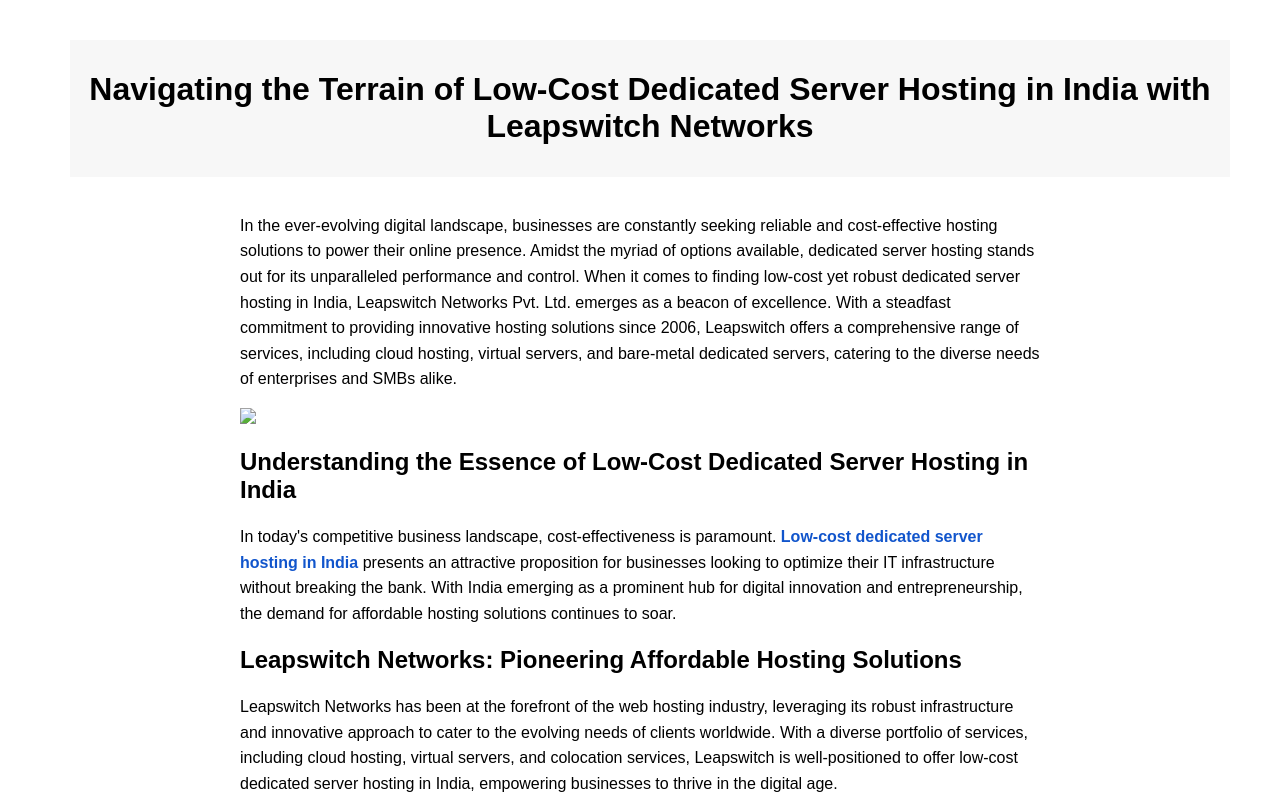
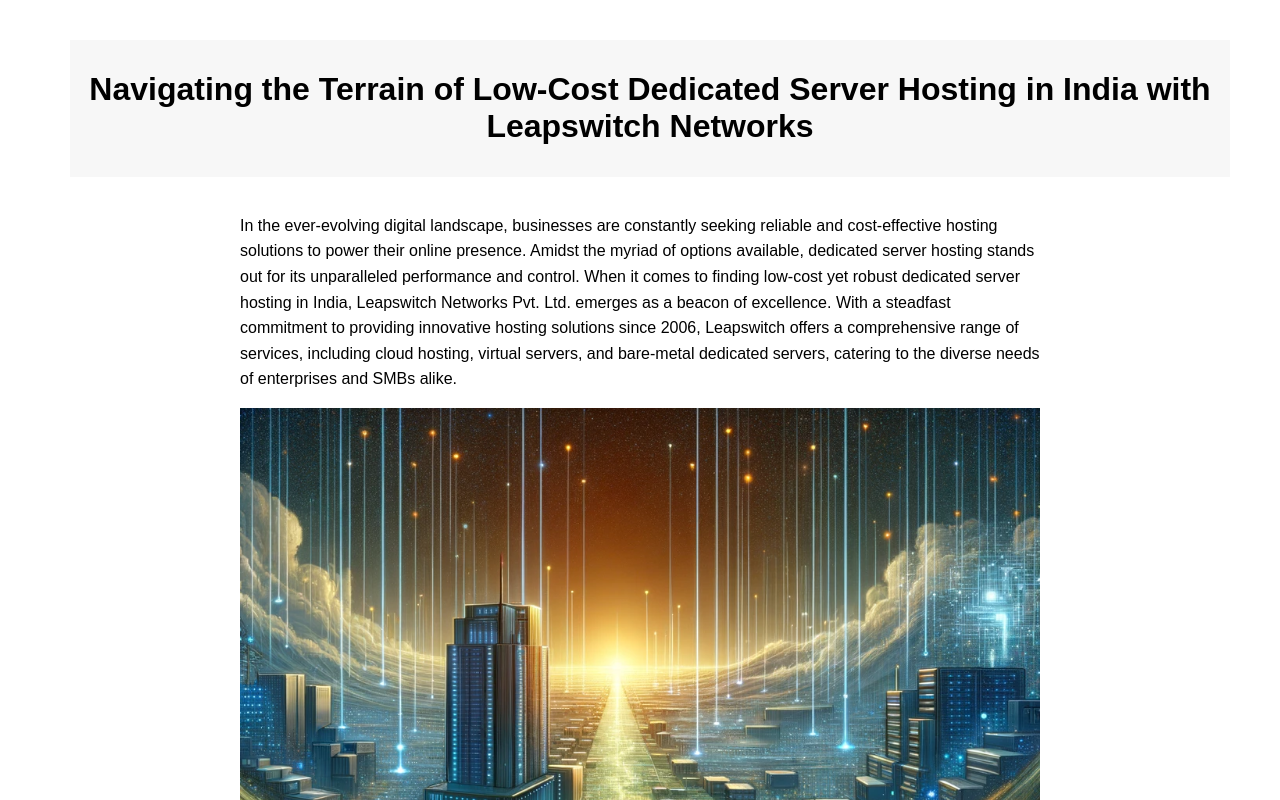
Before and after one commit to imranmurtaza001/low-cost-dedicated-server-hosting-in-india, a plain HTML site: page low-cost-dedicated-server-hosting-india.html in a window 1280 px wide. Shown: the top 800 px of the page. Drawn offline with Linux system fonts and the light colour scheme.

Commit message:
Update low-cost-dedicated-server-hosting-india.html

```diff
--- a/low-cost-dedicated-server-hosting-india.html
+++ b/low-cost-dedicated-server-hosting-india.html
@@ -106,7 +106,7 @@ a {
     <main>
         <section>
             <p>In the ever-evolving digital landscape, businesses are constantly seeking reliable and cost-effective hosting solutions to power their online presence. Amidst the myriad of options available, dedicated server hosting stands out for its unparalleled performance and control. When it comes to finding low-cost yet robust dedicated server hosting in India, Leapswitch Networks Pvt. Ltd. emerges as a beacon of excellence. With a steadfast commitment to providing innovative hosting solutions since 2006, Leapswitch offers a comprehensive range of services, including cloud hosting, virtual servers, and bare-metal dedicated servers, catering to the diverse needs of enterprises and SMBs alike.</p>
-			<img src="image1.webp"></img>
+			<img src="image8.webp"></img>
 <h2>Understanding the Essence of Low-Cost Dedicated Server Hosting in India</h2>
 <p>In today's competitive business landscape, cost-effectiveness is paramount.
   <a target="_blank" href="https://leapswitch.com/">
```
